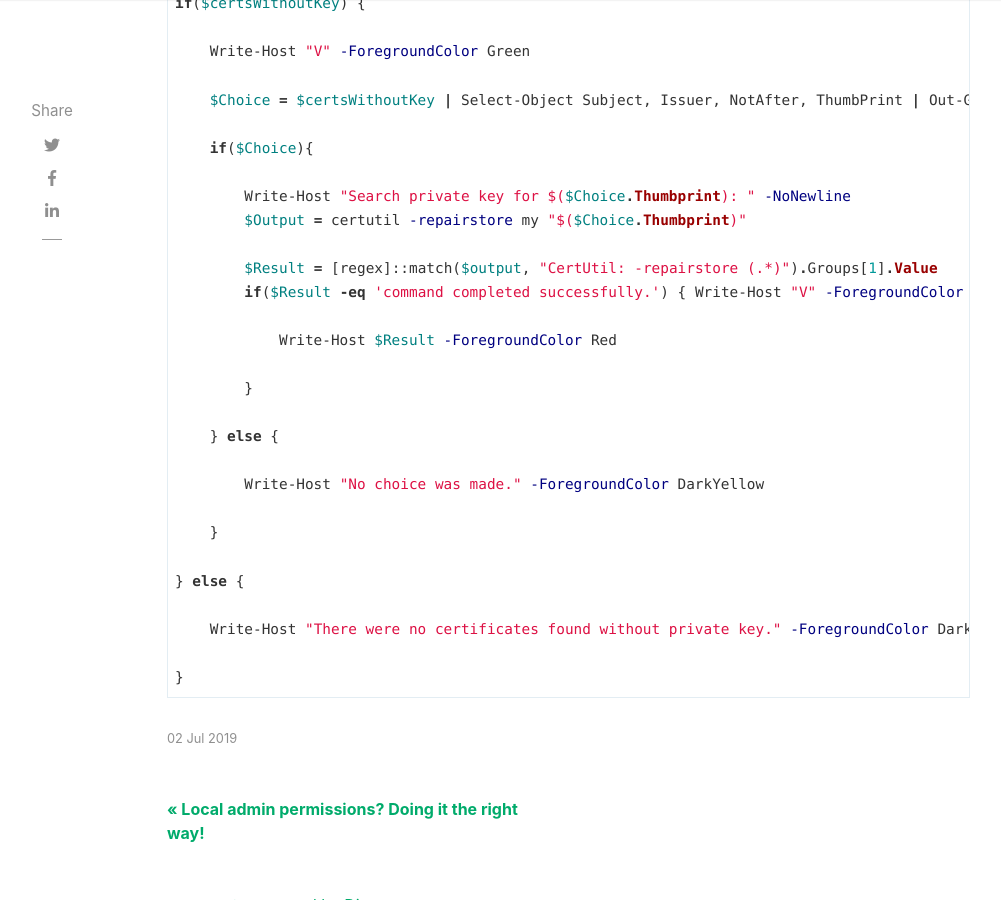
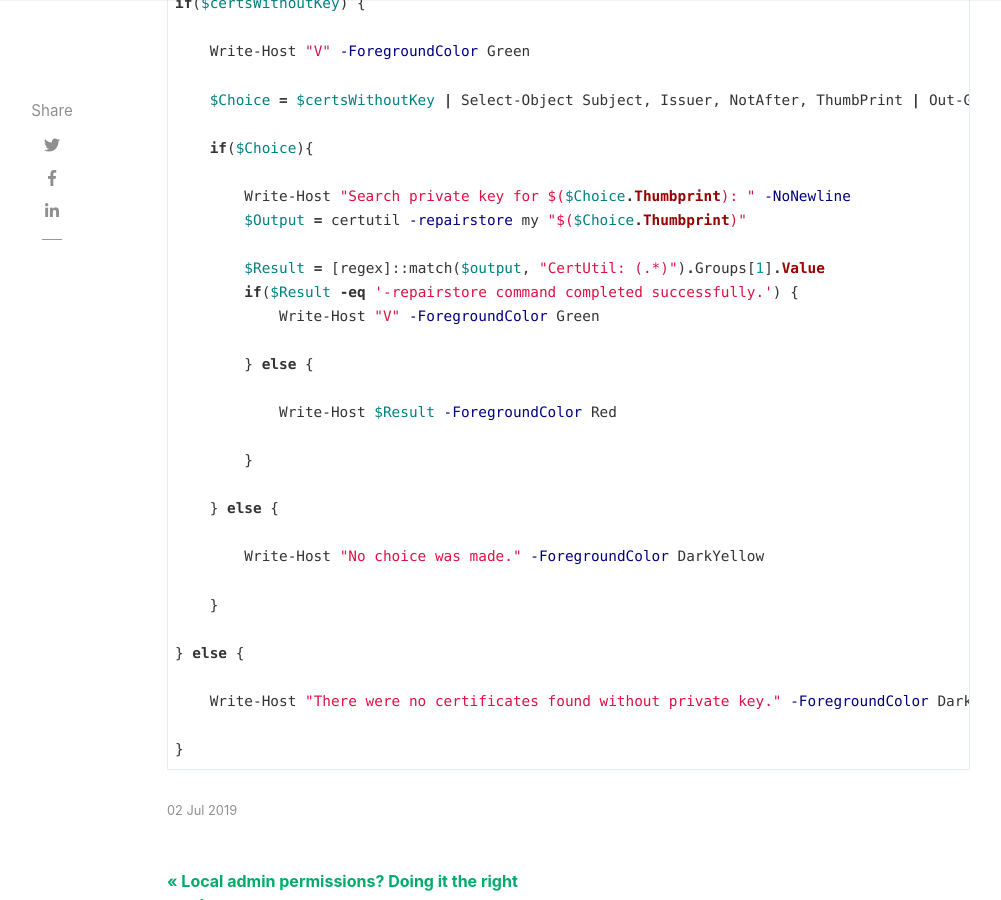
Before and after one commit to onpremisys/onpremisys.github.io, a Jekyll site: the page built from _posts/2019-07-02-repair-certificates-missing-private-key.markdown, in a window 1280 px wide and 900 px high, scrolled down 1361 px. Shown: the whole window, without its empty margins (118-1119 px from the left). Built offline with Jekyll 4.4.1, drawn with Linux system fonts in a browser that asks for light colours; nearby versions of some CDN libraries; comment, search, counter and statistics services are not loaded.

Commit message:
Fix fault in script

```diff
--- a/_posts/2019-07-02-repair-certificates-missing-private-key.markdown
+++ b/_posts/2019-07-02-repair-certificates-missing-private-key.markdown
@@ -28,8 +28,11 @@ if($certsWithoutKey) {
         Write-Host "Search private key for $($Choice.Thumbprint): " -NoNewline
         $Output = certutil -repairstore my "$($Choice.Thumbprint)"
 
-        $Result = [regex]::match($output, "CertUtil: -repairstore (.*)").Groups[1].Value
-        if($Result -eq 'command completed successfully.') { Write-Host "V" -ForegroundColor Green } else {
+        $Result = [regex]::match($output, "CertUtil: (.*)").Groups[1].Value
+        if($Result -eq '-repairstore command completed successfully.') {
+            Write-Host "V" -ForegroundColor Green
+
+        } else {
 
             Write-Host $Result -ForegroundColor Red
 
```
